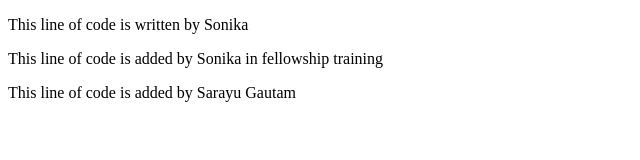
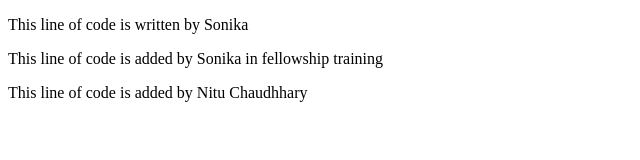
Before and after one commit to Women-Leaders-in-Technology/Fellowship-training-2020, a plain HTML site: page index.html in a window 1280 px wide. Shown: the full height of the page, 0-640 px from the left. Drawn offline with Linux system fonts and the light colour scheme.

Commit message:
This commit is added by Nitu

```diff
--- a/index.html
+++ b/index.html
@@ -11,7 +11,7 @@
 <body>
   <p>This line of code is written by Sonika</p>
   <p>This line of code is added by Sonika in fellowship training</p>
-  <p>This line of code is added by Sarayu Gautam</p>
+  <p>This line of code is added by Nitu Chaudhhary</p>
 </body>
 
 </html>
```
